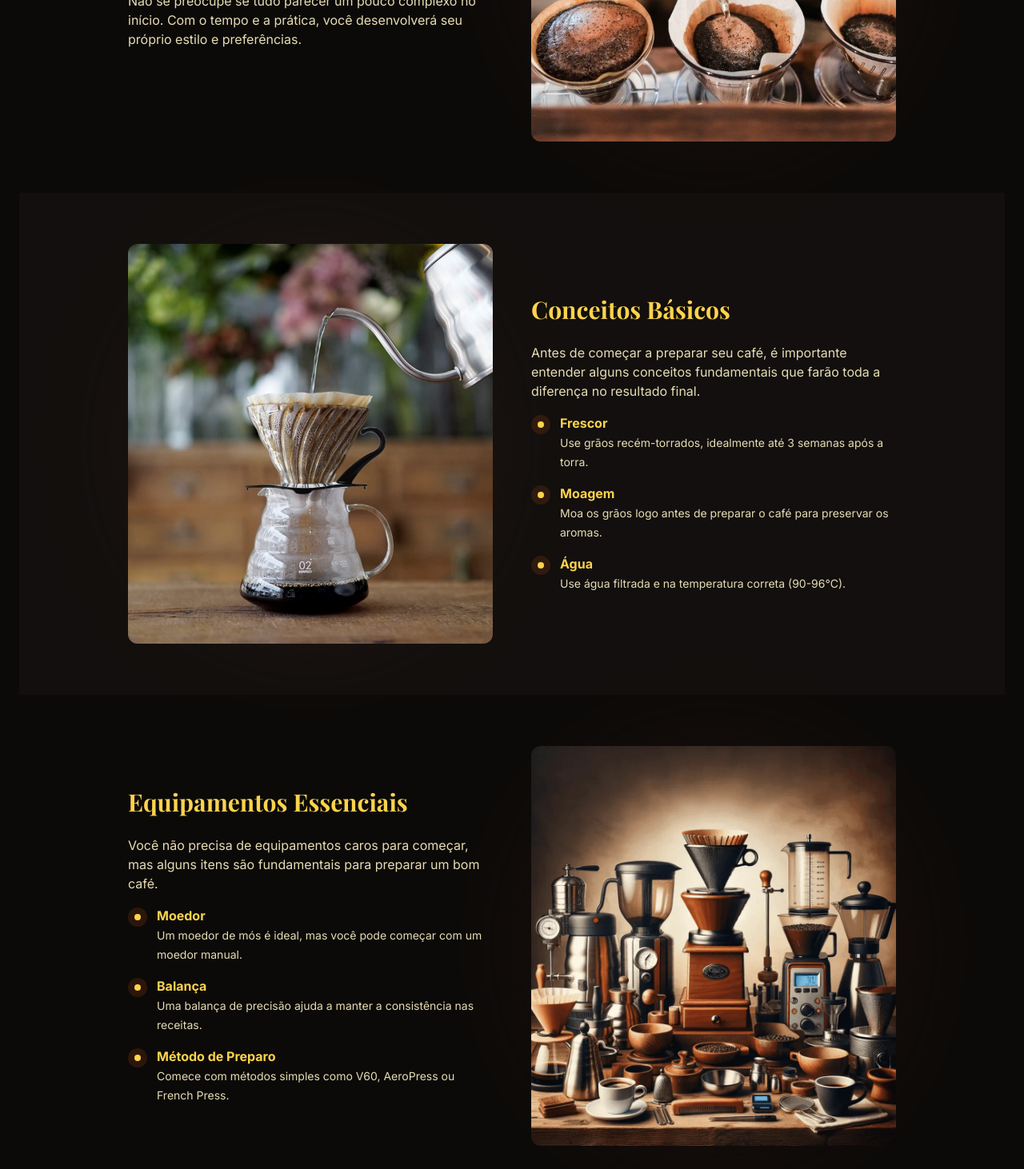
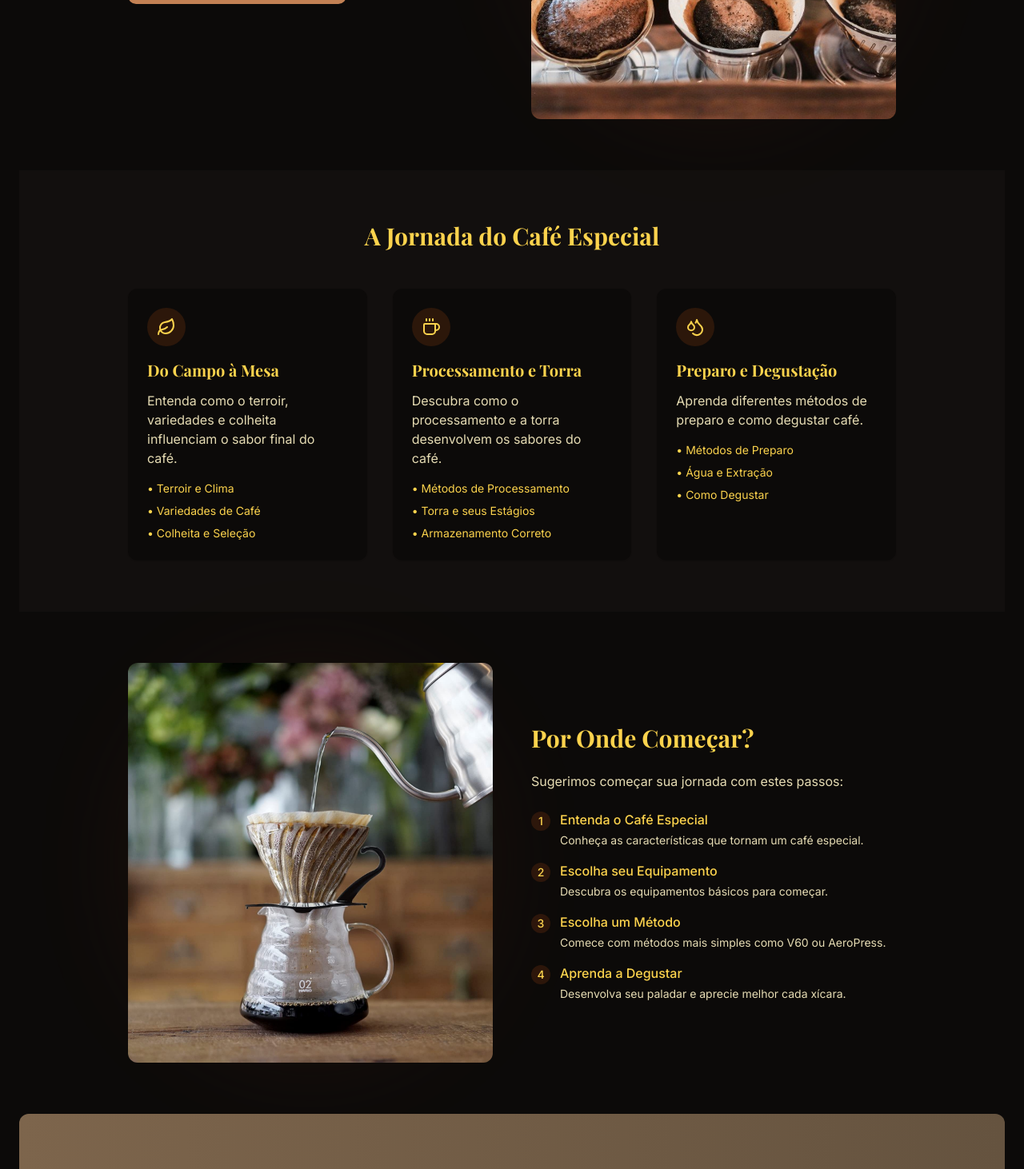
Before and after one commit to luizmellodev/coffee-hunter.web, a Next.js app: page /guia-para-iniciantes in a window 1280 px wide. Shown: the part 1330-2792 px from the top of the page at 80% size. Built offline with nearby package versions, Linux system fonts and the light colour scheme; a web font is replaced by a local one.

Commit message:
refact guia iniciant whole page

```diff
--- a/app/guia-para-iniciantes/page.tsx
+++ b/app/guia-para-iniciantes/page.tsx
@@ -1,7 +1,7 @@
 import Image from "next/image"
 import Link from "next/link"
 import { PageHeader } from "@/components/page-header"
-import { ArrowRight, BookOpen, Clock } from "lucide-react"
+import { ArrowRight, BookOpen, Coffee, Leaf, Droplets } from "lucide-react"
 import { Button } from "@/components/ui/button"
 import { ContentDisclaimer } from "@/components/content-disclaimer"
 
@@ -10,7 +10,7 @@ export default function GuiaParaIniciantes() {
     <>
       <PageHeader
         title="Guia para Iniciantes"
-        description="Comece sua jornada no mundo do café especial com este guia completo. Aprenda os conceitos básicos, equipamentos essenciais e primeiros passos para preparar um café incrível."
+        description="Comece sua jornada no mundo dos cafés especiais. Entenda o que são, como são produzidos e como apreciar melhor cada xícara."
         icon={<BookOpen className="h-8 w-8 text-[#C38154]" />}
       />
 
@@ -19,31 +19,34 @@ export default function GuiaParaIniciantes() {
           <ContentDisclaimer />
         </div>
 
-        {/* Introdução */}
+        {/* O que é Café Especial */}
         <section className="py-16">
           <div className="container max-w-5xl">
             <div className="grid lg:grid-cols-2 gap-12 items-center">
               <div>
-                <h2 className="text-3xl font-bold text-[#884A39] dark:text-amber-300 mb-6">Comece sua Jornada</h2>
+                <h2 className="text-3xl font-bold text-[#884A39] dark:text-amber-300 mb-6">O que é Café Especial?</h2>
                 <div className="space-y-4 text-[#884A39]/80 dark:text-amber-100/90">
                   <p>
-                    Bem-vindo ao mundo do café especial! Este guia foi criado para ajudar você a dar os primeiros
-                    passos nessa jornada fascinante. Vamos explorar os conceitos básicos, equipamentos essenciais
-                    e técnicas fundamentais para preparar um café incrível.
+                    Cafés especiais são grãos de alta qualidade, cultivados com cuidado excepcional e processados com precisão.
+                    Diferente dos cafés comerciais, eles possuem características únicas de sabor, aroma e origem.
                   </p>
-                  <p>
-                    Não se preocupe se tudo parecer um pouco complexo no início. Com o tempo e a prática,
-                    você desenvolverá seu próprio estilo e preferências.
-                  </p>
+                  <div className="mt-8">
+                    <Link href="/cafe-especial">
+                      <Button className="bg-[#C38154] hover:bg-[#884A39] text-white">
+                        Saiba mais sobre Café Especial
+                        <ArrowRight className="ml-2 h-4 w-4" />
+                      </Button>
+                    </Link>
+                  </div>
                 </div>
               </div>
               <div className="relative">
                 <div className="absolute -z-10 inset-0 bg-[#F9E0BB] dark:bg-amber-900/30 rounded-full blur-3xl opacity-40" />
                 <div className="relative w-full h-[500px]">
                   <Image
-                    src="/specialcoffee.jpeg"
+                    src="/specialcoffee2.jpeg"
                     fill
-                    alt="Conceitos básicos do café"
+                    alt="Café especial"
                     className="object-cover rounded-lg"
                   />
                 </div>
@@ -52,153 +55,106 @@ export default function GuiaParaIniciantes() {
           </div>
         </section>
 
-        {/* Conceitos Básicos */}
+        {/* Do Cultivo à Xícara */}
         <section className="py-16 bg-accent/20">
+          <div className="container max-w-5xl">
+            <h2 className="text-3xl font-bold text-[#884A39] dark:text-amber-300 mb-12 text-center">A Jornada do Café Especial</h2>
+            <div className="grid md:grid-cols-2 lg:grid-cols-3 gap-8">
+              {/* Cultivo e Colheita */}
+              <div className="bg-background rounded-xl p-6 shadow-sm">
+                <div className="mb-4">
+                  <div className="w-12 h-12 rounded-full bg-[#F9E0BB] dark:bg-amber-900/30 flex items-center justify-center">
+                    <Leaf className="h-6 w-6 text-[#884A39] dark:text-amber-300" />
+                  </div>
+                </div>
+                <h3 className="text-xl font-bold text-[#884A39] dark:text-amber-300 mb-3">Do Campo à Mesa</h3>
+                <p className="text-[#884A39]/80 dark:text-amber-100/90 mb-4">
+                  Entenda como o terroir, variedades e colheita influenciam o sabor final do café.
+                </p>
+                <div className="space-y-2">
+                  <Link href="/terroir" className="block text-sm text-[#884A39] dark:text-amber-300 hover:underline">
+                    • Terroir e Clima
+                  </Link>
+                  <Link href="/variedades" className="block text-sm text-[#884A39] dark:text-amber-300 hover:underline">
+                    • Variedades de Café
+                  </Link>
+                  <Link href="/colheita" className="block text-sm text-[#884A39] dark:text-amber-300 hover:underline">
+                    • Colheita e Seleção
+                  </Link>
+                </div>
+              </div>
+
+              {/* Processamento */}
+              <div className="bg-background rounded-xl p-6 shadow-sm">
+                <div className="mb-4">
+                  <div className="w-12 h-12 rounded-full bg-[#F9E0BB] dark:bg-amber-900/30 flex items-center justify-center">
+                    <Coffee className="h-6 w-6 text-[#884A39] dark:text-amber-300" />
+                  </div>
+                </div>
+                <h3 className="text-xl font-bold text-[#884A39] dark:text-amber-300 mb-3">Processamento e Torra</h3>
+                <p className="text-[#884A39]/80 dark:text-amber-100/90 mb-4">
+                  Descubra como o processamento e a torra desenvolvem os sabores do café.
+                </p>
+                <div className="space-y-2">
+                  <Link href="/processamento" className="block text-sm text-[#884A39] dark:text-amber-300 hover:underline">
+                    • Métodos de Processamento
+                  </Link>
+                  <Link href="/torra" className="block text-sm text-[#884A39] dark:text-amber-300 hover:underline">
+                    • Torra e seus Estágios
+                  </Link>
+                  <Link href="/armazenamento" className="block text-sm text-[#884A39] dark:text-amber-300 hover:underline">
+                    • Armazenamento Correto
+                  </Link>
+                </div>
+              </div>
+
+              {/* Preparo */}
+              <div className="bg-background rounded-xl p-6 shadow-sm">
+                <div className="mb-4">
+                  <div className="w-12 h-12 rounded-full bg-[#F9E0BB] dark:bg-amber-900/30 flex items-center justify-center">
+                    <Droplets className="h-6 w-6 text-[#884A39] dark:text-amber-300" />
+                  </div>
+                </div>
+                <h3 className="text-xl font-bold text-[#884A39] dark:text-amber-300 mb-3">Preparo e Degustação</h3>
+                <p className="text-[#884A39]/80 dark:text-amber-100/90 mb-4">
+                  Aprenda diferentes métodos de preparo e como degustar café.
+                </p>
+                <div className="space-y-2">
+                  <Link href="/metodos" className="block text-sm text-[#884A39] dark:text-amber-300 hover:underline">
+                    • Métodos de Preparo
+                  </Link>
+                  <Link href="/agua-e-extracao" className="block text-sm text-[#884A39] dark:text-amber-300 hover:underline">
+                    • Água e Extração
+                  </Link>
+                  <Link href="/degustacao" className="block text-sm text-[#884A39] dark:text-amber-300 hover:underline">
+                    • Como Degustar
+                  </Link>
+                </div>
+              </div>
+            </div>
+          </div>
+        </section>
+
+        {/* Por Onde Começar */}
+        <section className="py-16">
           <div className="container max-w-5xl">
             <div className="grid lg:grid-cols-2 gap-12 items-center">
               <div className="relative">
                 <div className="absolute -z-10 inset-0 bg-[#F9E0BB] dark:bg-amber-900/30 rounded-full blur-3xl opacity-40" />
                 <div className="relative w-full h-[500px]">
                   <Image
-                    src="v60.jpg"
+                    src="/v60.jpg"
                     fill
-                    alt="Conceitos básicos do café"
+                    alt="Preparo de café"
                     className="object-cover rounded-lg"
                   />
                 </div>
               </div>
               <div>
-                <h2 className="text-3xl font-bold text-[#884A39] dark:text-amber-300 mb-6">Conceitos Básicos</h2>
-                <div className="space-y-4 text-[#884A39]/80 dark:text-amber-100/90">
+                <h2 className="text-3xl font-bold text-[#884A39] dark:text-amber-300 mb-6">Por Onde Começar?</h2>
+                <div className="space-y-6 text-[#884A39]/80 dark:text-amber-100/90">
                   <p>
-                    Antes de começar a preparar seu café, é importante entender alguns conceitos fundamentais
-                    que farão toda a diferença no resultado final.
-                  </p>
-                  <ul className="space-y-4">
-                    <li className="flex gap-3">
-                      <div className="w-6 h-6 rounded-full bg-[#F9E0BB] dark:bg-amber-900/30 flex items-center justify-center flex-shrink-0 mt-0.5">
-                        <div className="w-2 h-2 rounded-full bg-[#884A39] dark:bg-amber-300"></div>
-                      </div>
-                      <div>
-                        <strong className="block text-[#884A39] dark:text-amber-300">Frescor</strong>
-                        <span className="text-sm">
-                          Use grãos recém-torrados, idealmente até 3 semanas após a torra.
-                        </span>
-                      </div>
-                    </li>
-                    <li className="flex gap-3">
-                      <div className="w-6 h-6 rounded-full bg-[#F9E0BB] dark:bg-amber-900/30 flex items-center justify-center flex-shrink-0 mt-0.5">
-                        <div className="w-2 h-2 rounded-full bg-[#884A39] dark:bg-amber-300"></div>
-                      </div>
-                      <div>
-                        <strong className="block text-[#884A39] dark:text-amber-300">Moagem</strong>
-                        <span className="text-sm">
-                          Moa os grãos logo antes de preparar o café para preservar os aromas.
-                        </span>
-                      </div>
-                    </li>
-                    <li className="flex gap-3">
-                      <div className="w-6 h-6 rounded-full bg-[#F9E0BB] dark:bg-amber-900/30 flex items-center justify-center flex-shrink-0 mt-0.5">
-                        <div className="w-2 h-2 rounded-full bg-[#884A39] dark:bg-amber-300"></div>
-                      </div>
-                      <div>
-                        <strong className="block text-[#884A39] dark:text-amber-300">Água</strong>
-                        <span className="text-sm">
-                          Use água filtrada e na temperatura correta (90-96°C).
-                        </span>
-                      </div>
-                    </li>
-                  </ul>
-                </div>
-              </div>
-            </div>
-          </div>
-        </section>
-
-        {/* Equipamentos Essenciais */}
-        <section className="py-16">
-          <div className="container max-w-5xl">
-            <div className="grid lg:grid-cols-2 gap-12 items-center">
-              <div>
-                <h2 className="text-3xl font-bold text-[#884A39] dark:text-amber-300 mb-6">Equipamentos Essenciais</h2>
-                <div className="space-y-4 text-[#884A39]/80 dark:text-amber-100/90">
-                  <p>
-                    Você não precisa de equipamentos caros para começar, mas alguns itens são fundamentais
-                    para preparar um bom café.
-                  </p>
-                  <ul className="space-y-4">
-                    <li className="flex gap-3">
-                      <div className="w-6 h-6 rounded-full bg-[#F9E0BB] dark:bg-amber-900/30 flex items-center justify-center flex-shrink-0 mt-0.5">
-                        <div className="w-2 h-2 rounded-full bg-[#884A39] dark:bg-amber-300"></div>
-                      </div>
-                      <div>
-                        <strong className="block text-[#884A39] dark:text-amber-300">Moedor</strong>
-                        <span className="text-sm">
-                          Um moedor de mós é ideal, mas você pode começar com um moedor manual.
-                        </span>
-                      </div>
-                    </li>
-                    <li className="flex gap-3">
-                      <div className="w-6 h-6 rounded-full bg-[#F9E0BB] dark:bg-amber-900/30 flex items-center justify-center flex-shrink-0 mt-0.5">
-                        <div className="w-2 h-2 rounded-full bg-[#884A39] dark:bg-amber-300"></div>
-                      </div>
-                      <div>
-                        <strong className="block text-[#884A39] dark:text-amber-300">Balança</strong>
-                        <span className="text-sm">
-                          Uma balança de precisão ajuda a manter a consistência nas receitas.
-                        </span>
-                      </div>
-                    </li>
-                    <li className="flex gap-3">
-                      <div className="w-6 h-6 rounded-full bg-[#F9E0BB] dark:bg-amber-900/30 flex items-center justify-center flex-shrink-0 mt-0.5">
-                        <div className="w-2 h-2 rounded-full bg-[#884A39] dark:bg-amber-300"></div>
-                      </div>
-                      <div>
-                        <strong className="block text-[#884A39] dark:text-amber-300">Método de Preparo</strong>
-                        <span className="text-sm">
-                          Comece com métodos simples como V60, AeroPress ou French Press.
-                        </span>
-                      </div>
-                    </li>
-                  </ul>
-                </div>
-              </div>
-              <div className="relative">
-                <div className="absolute -z-10 inset-0 bg-[#F9E0BB] dark:bg-amber-900/30 rounded-full blur-3xl opacity-40" />
-                <div className="relative w-full h-[500px]">
-                  <Image
-                    src="/equipments.webp"
-                    fill
-                    alt="Equipamentos básicos"
-                    className="object-cover rounded-lg"
-                  />
-                </div>
-              </div>
-            </div>
-          </div>
-        </section>
-
-        {/* Primeiros Passos */}
-        <section className="py-16 bg-accent/20">
-          <div className="container max-w-5xl">
-            <div className="grid lg:grid-cols-2 gap-12 items-center">
-              <div className="relative">
-                <div className="absolute -z-10 inset-0 bg-[#F9E0BB] dark:bg-amber-900/30 rounded-full blur-3xl opacity-40" />
-                <div className="relative w-full h-[500px]">
-                  <Image
-                    src="/coffee1.jpg"
-                    fill
-                    alt="Preparo básico"
-                    className="object-cover rounded-lg"
-                  />
-                </div>
-              </div>
-              <div>
-                <h2 className="text-3xl font-bold text-[#884A39] dark:text-amber-300 mb-6">Primeiros Passos</h2>
-                <div className="space-y-4 text-[#884A39]/80 dark:text-amber-100/90">
-                  <p>
-                    Agora que você tem os equipamentos básicos, vamos começar a preparar seu café.
-                    Siga estes passos simples para começar:
+                    Sugerimos começar sua jornada com estes passos:
                   </p>
                   <ol className="space-y-4">
                     <li className="flex gap-3">
@@ -206,9 +162,11 @@ export default function GuiaParaIniciantes() {
                         <span className="text-sm font-medium text-[#884A39] dark:text-amber-300">1</span>
                       </div>
                       <div>
-                        <strong className="block text-[#884A39] dark:text-amber-300">Pese os Grãos</strong>
-                        <span className="text-sm">
-                          Use 15g de café para 250ml de água como ponto de partida.
+                        <Link href="/cafe-especial" className="block text-[#884A39] dark:text-amber-300 font-medium hover:underline">
+                          Entenda o Café Especial
+                        </Link>
+                        <span className="text-sm block mt-1">
+                          Conheça as características que tornam um café especial.
                         </span>
                       </div>
                     </li>
@@ -217,9 +175,11 @@ export default function GuiaParaIniciantes() {
                         <span className="text-sm font-medium text-[#884A39] dark:text-amber-300">2</span>
                       </div>
                       <div>
-                        <strong className="block text-[#884A39] dark:text-amber-300">Moagem</strong>
-                        <span className="text-sm">
-                          Ajuste a moagem de acordo com seu método de preparo.
+                        <Link href="/equipamentos" className="block text-[#884A39] dark:text-amber-300 font-medium hover:underline">
+                          Escolha seu Equipamento
+                        </Link>
+                        <span className="text-sm block mt-1">
+                          Descubra os equipamentos básicos para começar.
                         </span>
                       </div>
                     </li>
@@ -228,9 +188,24 @@ export default function GuiaParaIniciantes() {
                         <span className="text-sm font-medium text-[#884A39] dark:text-amber-300">3</span>
                       </div>
                       <div>
-                        <strong className="block text-[#884A39] dark:text-amber-300">Temperatura</strong>
-                        <span className="text-sm">
-                          Aqueça a água até 90-96°C e mantenha essa temperatura.
+                        <Link href="/metodos" className="block text-[#884A39] dark:text-amber-300 font-medium hover:underline">
+                          Escolha um Método
+                        </Link>
+                        <span className="text-sm block mt-1">
+                          Comece com métodos mais simples como V60 ou AeroPress.
+                        </span>
+                      </div>
+                    </li>
+                    <li className="flex gap-3">
+                      <div className="w-6 h-6 rounded-full bg-[#F9E0BB] dark:bg-amber-900/30 flex items-center justify-center flex-shrink-0 mt-0.5">
+                        <span className="text-sm font-medium text-[#884A39] dark:text-amber-300">4</span>
+                      </div>
+                      <div>
+                        <Link href="/degustacao" className="block text-[#884A39] dark:text-amber-300 font-medium hover:underline">
+                          Aprenda a Degustar
+                        </Link>
+                        <span className="text-sm block mt-1">
+                          Desenvolva seu paladar e aprecie melhor cada xícara.
                         </span>
                       </div>
                     </li>
@@ -241,60 +216,37 @@ export default function GuiaParaIniciantes() {
           </div>
         </section>
 
-        {/* Conclusão */}
-        <section className="py-16">
-          <div className="container max-w-5xl">
-            <div className="grid lg:grid-cols-2 gap-12 items-center">
-              <div>
-                <h2 className="text-3xl font-bold text-[#884A39] dark:text-amber-300 mb-6">Continue Aprendendo</h2>
-                <div className="space-y-4 text-[#884A39]/80 dark:text-amber-100/90">
-                  <p>
-                    Este é apenas o começo da sua jornada no mundo do café especial. Continue explorando,
-                    experimentando e aprendendo com cada xícara que preparar.
-                  </p>
-                  <p>
-                    Visite nossas outras seções para aprender mais sobre métodos de preparo, equipamentos
-                    e técnicas avançadas.
-                  </p>
-                </div>
-                <div className="mt-8">
-                  <Link href="/metodos">
-                    <Button className="bg-[#C38154] hover:bg-[#884A39] text-white">
-                      Explorar Métodos
-                      <ArrowRight className="ml-2 h-4 w-4" />
-                    </Button>
-                  </Link>
-                </div>
-              </div>
-              <div className="relative">
-                <div className="absolute -z-10 inset-0 bg-[#F9E0BB] dark:bg-amber-900/30 rounded-full blur-3xl opacity-40" />
-                <div className="relative w-full h-[500px]">
-                  <Image
-                    src="/coffee2.webp"
-                    fill
-                    alt="Degustação básica"
-                    className="object-cover rounded-lg"
-                  />
-                </div>
-              </div>
-            </div>
-          </div>
-        </section>
-
-        {/* Anúncio de E-books */}
-        <section className="py-16 bg-gradient-to-r from-coffee-700 to-coffee-800 dark:from-coffee-800 dark:to-coffee-900 text-white">
+        {/* Explore Mais */}
+        <section className="py-16 bg-gradient-to-r from-coffee-700 to-coffee-800 dark:from-coffee-800 dark:to-coffee-900 text-white rounded-xl">
           <div className="container max-w-5xl text-center">
-            <div className="inline-flex items-center gap-2 px-4 py-2 rounded-full bg-white/10 mb-6">
-              <Clock className="h-4 w-4" />
-              <span className="text-sm font-medium">Em Breve</span>
-            </div>
-            <h2 className="text-3xl md:text-4xl font-serif font-bold mb-4">
-              E-books Completos Sobre Café Especial
+            <h2 className="text-3xl md:text-4xl font-serif font-bold mb-6">
+              Explore Mais
             </h2>
             <p className="text-lg text-white/90 max-w-3xl mx-auto mb-8">
-              Estamos preparando guias detalhados que vão te levar do básico ao avançado no mundo do café especial.
-              Receitas, técnicas profissionais, segredos dos baristas e muito mais =)
+              Aprofunde seus conhecimentos explorando nossa biblioteca completa de conteúdo sobre café especial.
             </p>
+            <div className="flex flex-wrap justify-center gap-4">
+              <Link href="/historia-do-cafe">
+                <Button variant="outline" className="bg-white/10 hover:bg-white/20 text-white border-white/20">
+                  História do Café
+                </Button>
+              </Link>
+              <Link href="/cafe-e-saude">
+                <Button variant="outline" className="bg-white/10 hover:bg-white/20 text-white border-white/20">
+                  Café e Saúde
+                </Button>
+              </Link>
+              <Link href="/latte-art">
+                <Button variant="outline" className="bg-white/10 hover:bg-white/20 text-white border-white/20">
+                  Latte Art
+                </Button>
+              </Link>
+              <Link href="/visite-cafeterias">
+                <Button variant="outline" className="bg-white/10 hover:bg-white/20 text-white border-white/20">
+                  Visite Cafeterias
+                </Button>
+              </Link>
+            </div>
           </div>
         </section>
       </main>
```
